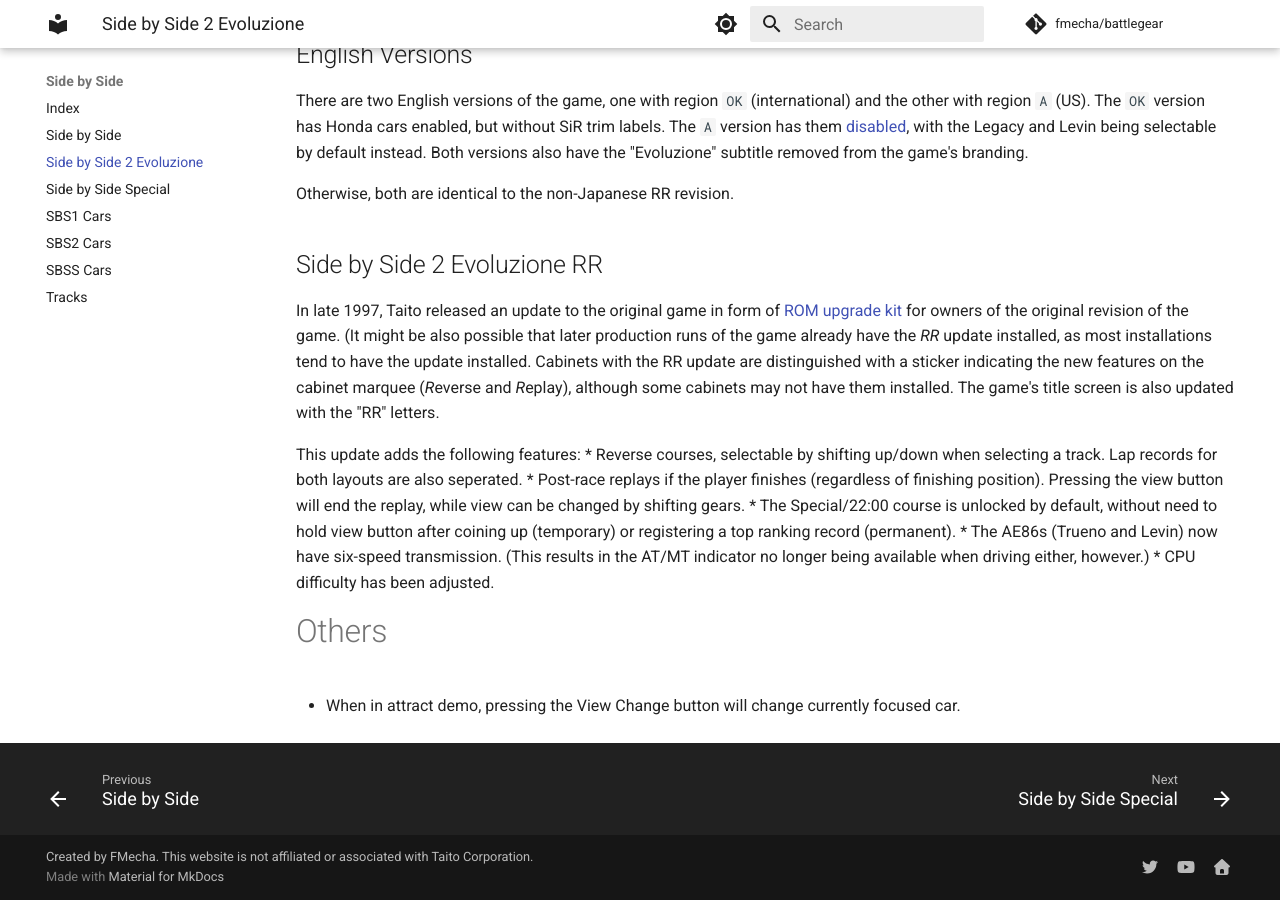
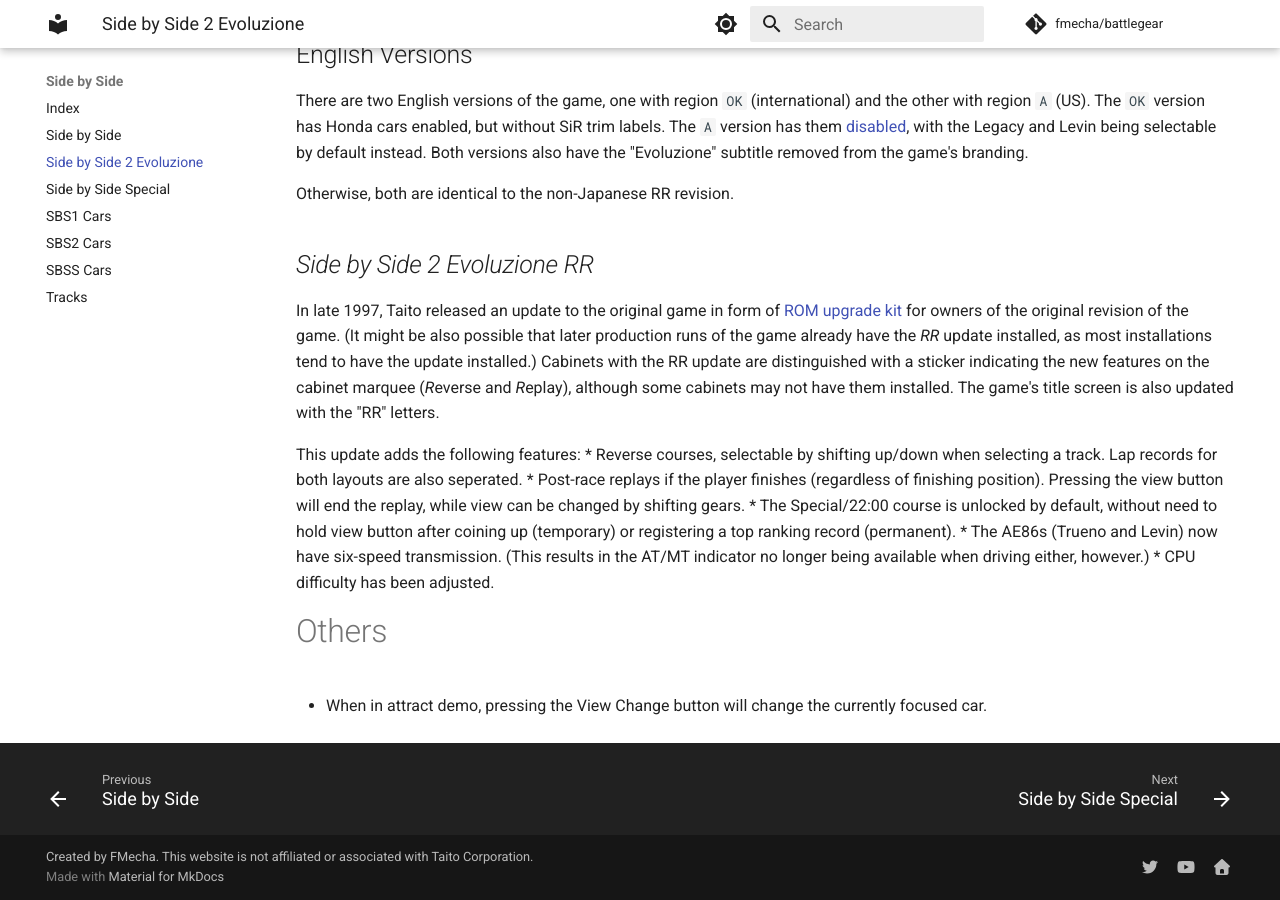
Before and after one commit to FMecha/battlegear, an MkDocs documentation site: the page built from docs/sidebs/sbs2.md, in a window 1280 px wide and 900 px high, scrolled down 1655 px. Built offline with MkDocs 1.6.1 and Material for MkDocs 9.7.7, drawn with Linux system fonts in a browser that asks for light colours; comment, search, counter and statistics services are not loaded.

Commit message:
sbs2.md: punct

```diff
--- a/docs/sidebs/sbs2.md
+++ b/docs/sidebs/sbs2.md
@@ -42,9 +42,9 @@
 
 Otherwise, both are identical to the non-Japanese RR revision.
 
-## Side by Side 2 Evoluzione RR
+## *Side by Side 2 Evoluzione RR*
 
-In late 1997, Taito released an update to the original game in form of [ROM upgrade kit](https://twitter.com/pooka11509574/status/1239179856727781376/photo/1) for owners of the original revision of the game. (It might be also possible that later production runs of the game already have the *RR* update installed, as most installations tend to have the update installed. Cabinets with the RR update are distinguished with a sticker indicating the new features on the cabinet marquee (*R*everse and *R*eplay), although some cabinets may not have them installed. The game's title screen is also updated with the "RR" letters.
+In late 1997, Taito released an update to the original game in form of [ROM upgrade kit](https://twitter.com/pooka11509574/status/1239179856727781376/photo/1) for owners of the original revision of the game. (It might be also possible that later production runs of the game already have the *RR* update installed, as most installations tend to have the update installed.) Cabinets with the RR update are distinguished with a sticker indicating the new features on the cabinet marquee (*R*everse and *R*eplay), although some cabinets may not have them installed. The game's title screen is also updated with the "RR" letters.
 
 This update adds the following features:
 * Reverse courses, selectable by shifting up/down when selecting a track. Lap records for both layouts are also seperated.
@@ -55,4 +55,4 @@
 
 # Others
 
-- When in attract demo, pressing the View Change button will change currently focused car.
+- When in attract demo, pressing the View Change button will change the currently focused car.
```
